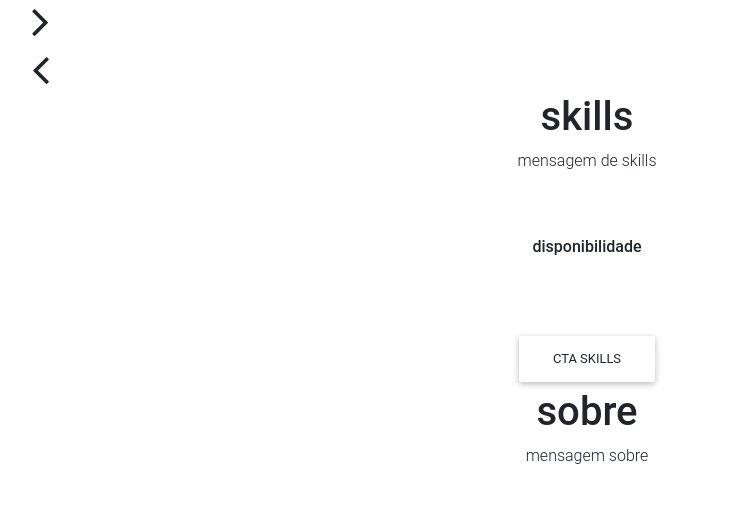
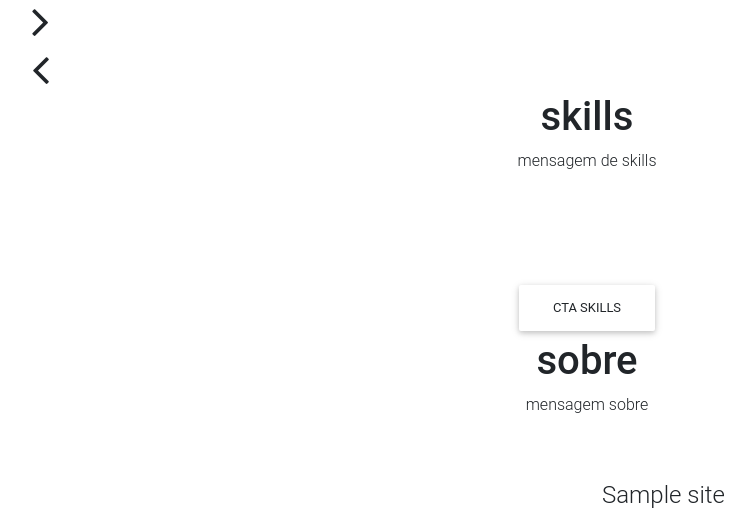
Before and after one commit to delmaralmeida/delmaralmeida-website, a WordPress theme: template src/template/home.php in a window 1280 px wide. Shown: the part 851-1379 px from the top of the page, without its empty margins (53-808 px from the left). Run offline with PHP 8.4 and a stand-in for WordPress, Linux system fonts and the light colour scheme; the site name, menu and one post (Sample post) are stand-ins, and other content is empty; some libraries are stand-ins or nearby versions.

Commit message:
background image fixed

```diff
--- a/src/scss/styles.scss
+++ b/src/scss/styles.scss
@@ -119,7 +119,7 @@ section {
 	}
 }
 .bg {
-	position: absolute;
+	position: fixed;
 	top: 0;
 	z-index: -1;
 	min-height: 100vh;
--- a/src/template/components/section/skills.php
+++ b/src/template/components/section/skills.php
@@ -9,10 +9,6 @@
 	<div class="text-center pb-5">
 		<h3 class="h1"><?php echo pll__( 'skills' ); ?></h3>
 		<p><?php echo pll__( 'mensagem de skills' ); ?></p>
-	</div>
-
-	<div class="text-center pb-4">
-		<p class="h6"><?php echo pll__( 'disponibilidade' ); ?></p>
 	</div>
 
 	<div class="grid-skill grow-1">
```
